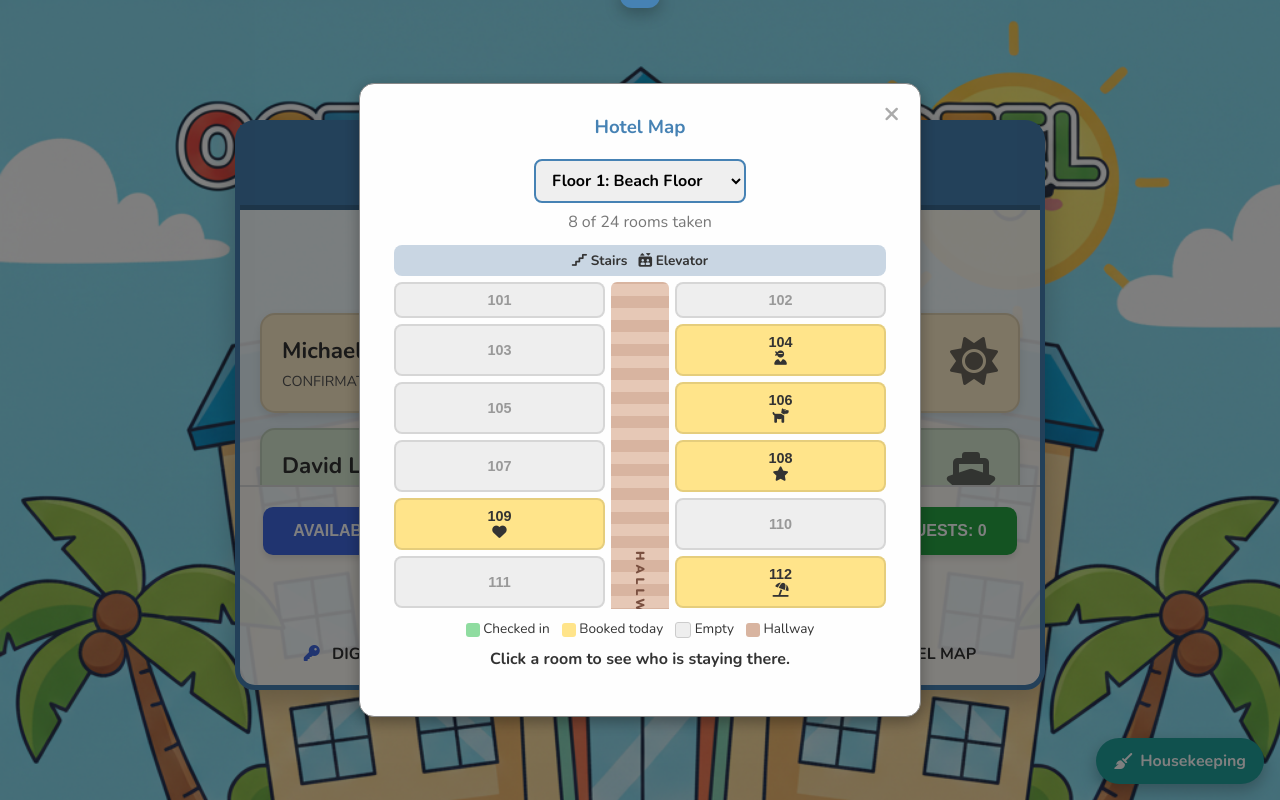
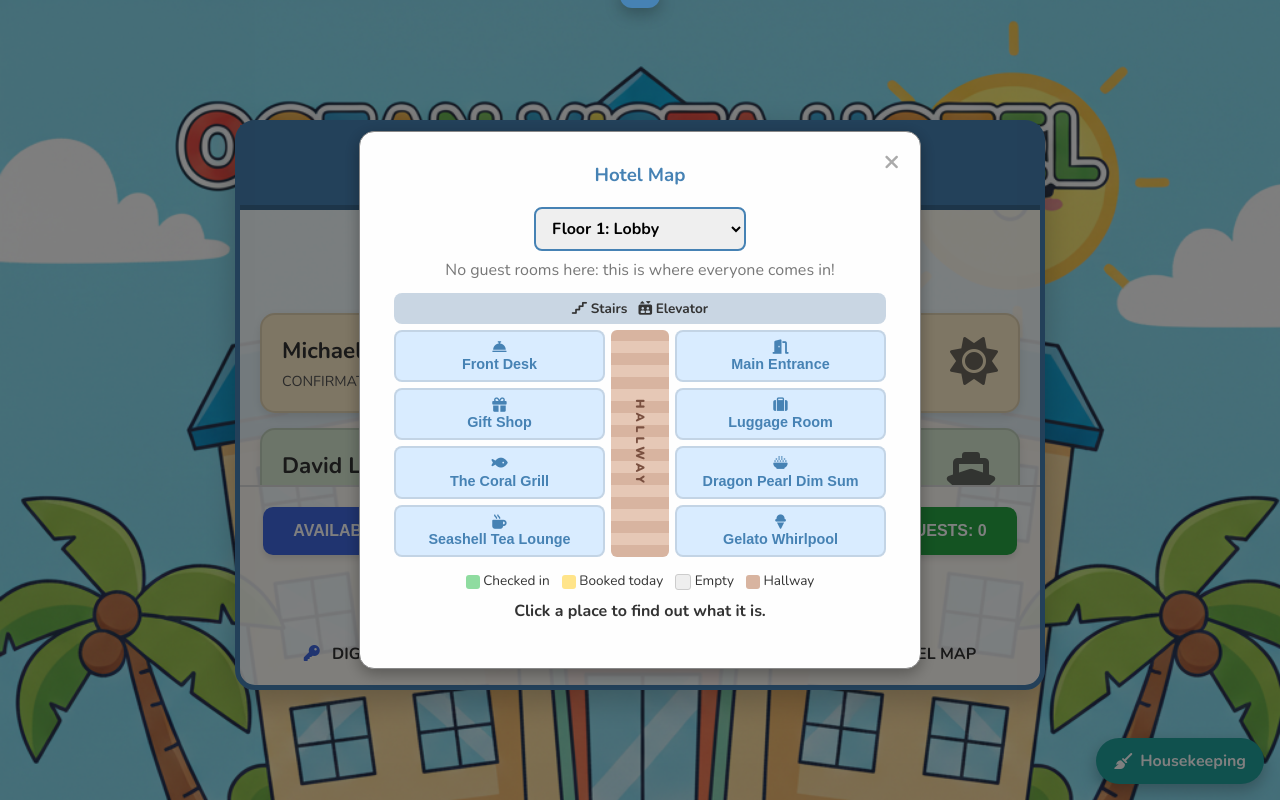
Before and after one commit to msaji/ocean-vista-hotel, a plain HTML site: page index.html in a window 1280 px wide. Both pictures are taken after a click on the link "HOTEL MAP". Drawn offline with nearby package versions, Linux system fonts and the light colour scheme.

Commit message:
Add a Lobby on floor 1 and show restaurant bookings for checked-in guests
Floor 1 is now the Lobby, with no guest rooms and clickable places on
the map (front desk, entrance, gift shop, luggage room and four
restaurants). Every guest floor moves up one, so every room number goes
up by 100 (e.g. 204, 321, 902); new bookings use the new floors and
Housekeeping messages mention the new room numbers.

The Checked-In Guests list now shows each guest's restaurant bookings
with day and time, earliest first. SUMMARY_MAP.md describes the Lobby.

Co-Authored-By: Claude Opus 5.5 <noreply@anthropic.com>
Claude-Session: https://claude.ai/code/session_01NQtmV9ASHpDNFznNcfcGPp

```diff
--- a/script.js
+++ b/script.js
@@ -1,41 +1,52 @@
 document.addEventListener('DOMContentLoaded', () => {
     // --- DATA ---
     const reservations = [
-        { id: 1, guestName: 'Michael Saji', confirmationCode: '#A735B', roomNumber: 501, roomType: 'Suite King', nights: 1, guestCount: 4, phone: '555-0101', email: 'michael.saji@example.com', rowColor: 'var(--color-row1)', icon: 'fa-sun' },
-        { id: 2, guestName: 'David Lee & Sarah Brown', confirmationCode: '#A70B', roomNumber: 304, roomType: 'Deluxe Queen', nights: 1, guestCount: 9, phone: '555-0102', email: 'david.lee.sarah.brown@example.com', rowColor: 'var(--color-row2)', icon: 'fa-ship' },
-        { id: 3, guestName: 'David Lee', confirmationCode: '#700B', roomNumber: 502, roomType: 'Premier Suite', nights: 3, guestCount: 5, phone: '555-0103', email: 'david.lee@example.com', rowColor: 'var(--color-row3)', icon: 'fa-cloud' },
-        { id: 4, guestName: 'James Wilson', confirmationCode: '#EXETUBLE', roomNumber: 112, roomType: 'Standard King', nights: 4, guestCount: 1, phone: '555-0104', email: 'james.wilson@example.com', rowColor: 'var(--color-row4)', icon: 'fa-umbrella-beach' },
-        { id: 5, guestName: 'Jenjamin Green', confirmationCode: '#A728IE', roomNumber: 405, roomType: 'Junior Suite', nights: 3, guestCount: 3, phone: '555-0105', email: 'jenjamin.green@example.com', rowColor: 'var(--color-row5)', icon: 'fa-gem' },
-        { id: 6, guestName: 'Emily Clark', confirmationCode: '#C123D', roomNumber: 108, roomType: 'Standard Queen', nights: 2, guestCount: 1, phone: '555-0106', email: 'emily.clark@example.com', rowColor: 'var(--color-row1)', icon: 'fa-star' },
-        { id: 7, guestName: 'Michael Scott', confirmationCode: '#D456E', roomNumber: 801, roomType: 'Presidential Suite', nights: 1, guestCount: 2, phone: '555-0107', email: 'michael.scott@example.com', rowColor: 'var(--color-row2)', icon: 'fa-crown' },
-        { id: 8, guestName: 'Jessica Day', confirmationCode: '#F789G', roomNumber: 610, roomType: 'Loft', nights: 5, guestCount: 1, phone: '555-0108', email: 'jessica.day@example.com', rowColor: 'var(--color-row3)', icon: 'fa-couch' },
-        { id: 9, guestName: 'Walter White', confirmationCode: '#H012I', roomNumber: 115, roomType: 'Standard King', nights: 3, guestCount: 2, phone: '555-0109', email: 'walter.white@example.com', rowColor: 'var(--color-row4)', icon: 'fa-flask' },
-        { id: 10, guestName: 'Liz Lemon', confirmationCode: '#J345K', roomNumber: 307, roomType: 'Deluxe King', nights: 2, guestCount: 1, phone: '555-0110', email: 'liz.lemon@example.com', rowColor: 'var(--color-row5)', icon: 'fa-pencil-alt' },
-        { id: 11, guestName: 'Ron Swanson', confirmationCode: '#L678M', roomNumber: 701, roomType: 'Cabin', nights: 7, guestCount: 1, phone: '555-0111', email: 'ron.swanson@example.com', rowColor: 'var(--color-row1)', icon: 'fa-tree' },
-        { id: 12, guestName: 'Arya Stark', confirmationCode: '#N901O', roomNumber: 104, roomType: 'Single', nights: 1, guestCount: 1, phone: '555-0112', email: 'arya.stark@example.com', rowColor: 'var(--color-row2)', icon: 'fa-user-ninja' },
-        { id: 13, guestName: 'Sherlock Holmes', confirmationCode: '#P234Q', roomNumber: 221, roomType: 'Study', nights: 4, guestCount: 2, phone: '555-0113', email: 'sherlock.holmes@example.com', rowColor: 'var(--color-row3)', icon: 'fa-search' },
-        { id: 14, guestName: 'Dana Scully', confirmationCode: '#R567S', roomNumber: 118, roomType: 'Standard Queen', nights: 2, guestCount: 1, phone: '555-0114', email: 'dana.scully@example.com', rowColor: 'var(--color-row4)', icon: 'fa-satellite' },
-        { id: 15, guestName: 'Fox Mulder', confirmationCode: '#T890U', roomNumber: 119, roomType: 'Standard Queen', nights: 2, guestCount: 1, phone: '555-0115', email: 'fox.mulder@example.com', rowColor: 'var(--color-row5)', icon: 'fa-pastafarianism' },
-        { id: 16, guestName: 'Gung Gung and Poh Poh', confirmationCode: '#GGPP1', roomNumber: 802, roomType: 'Deluxe King', nights: 50, guestCount: 2, phone: '555-0116', email: 'gung.gung.and.poh.poh@example.com', rowColor: 'var(--color-row1)', icon: 'fa-users' },
-		{ id: 17, guestName: 'Evelyn Holman', confirmationCode: '#148EH', roomNumber: 408, roomType: 'Junior Suite', nights: 21, guestCount: 1, phone: '555-0117', email: 'evelyn.holman@example.com', rowColor: 'var(--color-row5)', icon: 'fa-book' },
-        { id: 18, guestName: 'Kai-Mah', confirmationCode: '#KM18A', roomNumber: 312, roomType: 'Deluxe Queen', nights: 3, guestCount: 1, phone: '555-0118', email: 'kai.mah@example.com', rowColor: 'var(--color-row3)', icon: 'fa-star' },
-        { id: 19, guestName: 'Alexander and Eliza Hamilton', confirmationCode: '#AEH10', roomNumber: 410, roomType: 'Junior Suite', nights: 3, guestCount: 2, phone: '555-0119', email: 'alexander.eliza.hamilton@example.com', rowColor: 'var(--color-row4)', icon: 'fa-feather' },
-        { id: 20, guestName: 'Charlie Brown and Snoopy', confirmationCode: '#CBSNP', roomNumber: 106, roomType: 'Standard Queen', nights: 4, guestCount: 2, phone: '555-0120', email: 'charlie.brown.snoopy@example.com', rowColor: 'var(--color-row5)', icon: 'fa-dog' },
-        { id: 21, guestName: 'Lucy Saji', confirmationCode: '#LUCY5', roomNumber: 109, roomType: 'Single', nights: 2, guestCount: 1, phone: '555-0121', email: 'lucy.saji@example.com', rowColor: 'var(--color-row1)', icon: 'fa-heart' }
+        { id: 1, guestName: 'Michael Saji', confirmationCode: '#A735B', roomNumber: 601, roomType: 'Suite King', nights: 1, guestCount: 4, phone: '555-0101', email: 'michael.saji@example.com', rowColor: 'var(--color-row1)', icon: 'fa-sun' },
+        { id: 2, guestName: 'David Lee & Sarah Brown', confirmationCode: '#A70B', roomNumber: 404, roomType: 'Deluxe Queen', nights: 1, guestCount: 9, phone: '555-0102', email: 'david.lee.sarah.brown@example.com', rowColor: 'var(--color-row2)', icon: 'fa-ship' },
+        { id: 3, guestName: 'David Lee', confirmationCode: '#700B', roomNumber: 602, roomType: 'Premier Suite', nights: 3, guestCount: 5, phone: '555-0103', email: 'david.lee@example.com', rowColor: 'var(--color-row3)', icon: 'fa-cloud' },
+        { id: 4, guestName: 'James Wilson', confirmationCode: '#EXETUBLE', roomNumber: 212, roomType: 'Standard King', nights: 4, guestCount: 1, phone: '555-0104', email: 'james.wilson@example.com', rowColor: 'var(--color-row4)', icon: 'fa-umbrella-beach' },
+        { id: 5, guestName: 'Jenjamin Green', confirmationCode: '#A728IE', roomNumber: 505, roomType: 'Junior Suite', nights: 3, guestCount: 3, phone: '555-0105', email: 'jenjamin.green@example.com', rowColor: 'var(--color-row5)', icon: 'fa-gem' },
+        { id: 6, guestName: 'Emily Clark', confirmationCode: '#C123D', roomNumber: 208, roomType: 'Standard Queen', nights: 2, guestCount: 1, phone: '555-0106', email: 'emily.clark@example.com', rowColor: 'var(--color-row1)', icon: 'fa-star' },
+        { id: 7, guestName: 'Michael Scott', confirmationCode: '#D456E', roomNumber: 901, roomType: 'Presidential Suite', nights: 1, guestCount: 2, phone: '555-0107', email: 'michael.scott@example.com', rowColor: 'var(--color-row2)', icon: 'fa-crown' },
+        { id: 8, guestName: 'Jessica Day', confirmationCode: '#F789G', roomNumber: 710, roomType: 'Loft', nights: 5, guestCount: 1, phone: '555-0108', email: 'jessica.day@example.com', rowColor: 'var(--color-row3)', icon: 'fa-couch' },
+        { id: 9, guestName: 'Walter White', confirmationCode: '#H012I', roomNumber: 215, roomType: 'Standard King', nights: 3, guestCount: 2, phone: '555-0109', email: 'walter.white@example.com', rowColor: 'var(--color-row4)', icon: 'fa-flask' },
+        { id: 10, guestName: 'Liz Lemon', confirmationCode: '#J345K', roomNumber: 407, roomType: 'Deluxe King', nights: 2, guestCount: 1, phone: '555-0110', email: 'liz.lemon@example.com', rowColor: 'var(--color-row5)', icon: 'fa-pencil-alt' },
+        { id: 11, guestName: 'Ron Swanson', confirmationCode: '#L678M', roomNumber: 801, roomType: 'Cabin', nights: 7, guestCount: 1, phone: '555-0111', email: 'ron.swanson@example.com', rowColor: 'var(--color-row1)', icon: 'fa-tree' },
+        { id: 12, guestName: 'Arya Stark', confirmationCode: '#N901O', roomNumber: 204, roomType: 'Single', nights: 1, guestCount: 1, phone: '555-0112', email: 'arya.stark@example.com', rowColor: 'var(--color-row2)', icon: 'fa-user-ninja' },
+        { id: 13, guestName: 'Sherlock Holmes', confirmationCode: '#P234Q', roomNumber: 321, roomType: 'Study', nights: 4, guestCount: 2, phone: '555-0113', email: 'sherlock.holmes@example.com', rowColor: 'var(--color-row3)', icon: 'fa-search' },
+        { id: 14, guestName: 'Dana Scully', confirmationCode: '#R567S', roomNumber: 218, roomType: 'Standard Queen', nights: 2, guestCount: 1, phone: '555-0114', email: 'dana.scully@example.com', rowColor: 'var(--color-row4)', icon: 'fa-satellite' },
+        { id: 15, guestName: 'Fox Mulder', confirmationCode: '#T890U', roomNumber: 219, roomType: 'Standard Queen', nights: 2, guestCount: 1, phone: '555-0115', email: 'fox.mulder@example.com', rowColor: 'var(--color-row5)', icon: 'fa-pastafarianism' },
+        { id: 16, guestName: 'Gung Gung and Poh Poh', confirmationCode: '#GGPP1', roomNumber: 902, roomType: 'Deluxe King', nights: 50, guestCount: 2, phone: '555-0116', email: 'gung.gung.and.poh.poh@example.com', rowColor: 'var(--color-row1)', icon: 'fa-users' },
+		{ id: 17, guestName: 'Evelyn Holman', confirmationCode: '#148EH', roomNumber: 508, roomType: 'Junior Suite', nights: 21, guestCount: 1, phone: '555-0117', email: 'evelyn.holman@example.com', rowColor: 'var(--color-row5)', icon: 'fa-book' },
+        { id: 18, guestName: 'Kai-Mah', confirmationCode: '#KM18A', roomNumber: 412, roomType: 'Deluxe Queen', nights: 3, guestCount: 1, phone: '555-0118', email: 'kai.mah@example.com', rowColor: 'var(--color-row3)', icon: 'fa-star' },
+        { id: 19, guestName: 'Alexander and Eliza Hamilton', confirmationCode: '#AEH10', roomNumber: 510, roomType: 'Junior Suite', nights: 3, guestCount: 2, phone: '555-0119', email: 'alexander.eliza.hamilton@example.com', rowColor: 'var(--color-row4)', icon: 'fa-feather' },
+        { id: 20, guestName: 'Charlie Brown and Snoopy', confirmationCode: '#CBSNP', roomNumber: 206, roomType: 'Standard Queen', nights: 4, guestCount: 2, phone: '555-0120', email: 'charlie.brown.snoopy@example.com', rowColor: 'var(--color-row5)', icon: 'fa-dog' },
+        { id: 21, guestName: 'Lucy Saji', confirmationCode: '#LUCY5', roomNumber: 209, roomType: 'Single', nights: 2, guestCount: 1, phone: '555-0121', email: 'lucy.saji@example.com', rowColor: 'var(--color-row1)', icon: 'fa-heart' }
 	];
 
     // --- THE HOTEL BUILDING ---
     // Each floor has a number, a fun name and how many rooms it has.
-    // A room's floor is the first digit of its room number: room 221 is on floor 2.
+    // A room's floor is the first digit of its room number: room 321 is on floor 3.
+    // Floor 1 is the lobby: it has no guest rooms, just places to visit.
     const hotelFloors = [
-        { floor: 1, name: 'Beach Floor', roomCount: 24 },
-        { floor: 2, name: 'Library Floor', roomCount: 24 },
-        { floor: 3, name: 'Coral Floor', roomCount: 20 },
-        { floor: 4, name: 'Starfish Floor', roomCount: 16 },
-        { floor: 5, name: 'Seagull Floor', roomCount: 12 },
-        { floor: 6, name: 'Cloud Floor', roomCount: 12 },
-        { floor: 7, name: 'Treetop Floor', roomCount: 8 },
-        { floor: 8, name: 'Penthouse', roomCount: 4 }
+        { floor: 1, name: 'Lobby', roomCount: 0, places: [
+            { name: 'Front Desk', icon: 'fa-bell-concierge', about: 'Where guests check in. That is you!' },
+            { name: 'Main Entrance', icon: 'fa-door-open', about: 'Big glass doors facing the beach.' },
+            { name: 'Gift Shop', icon: 'fa-gift', about: 'Sunglasses, postcards and rubber ducks.' },
+            { name: 'Luggage Room', icon: 'fa-suitcase', about: 'Bags wait here until rooms are ready.' },
+            { name: 'The Coral Grill', icon: 'fa-fish', about: 'Restaurant: seafood by the sea.' },
+            { name: 'Dragon Pearl Dim Sum', icon: 'fa-bowl-rice', about: 'Restaurant: dumplings and buns on spinning tables.' },
+            { name: 'Seashell Tea Lounge', icon: 'fa-mug-hot', about: 'Restaurant: tea and little cakes, pinkies up.' },
+            { name: 'Gelato Whirlpool', icon: 'fa-ice-cream', about: 'Restaurant: ice cream swirled round and round.' }
+        ] },
+        { floor: 2, name: 'Beach Floor', roomCount: 24 },
+        { floor: 3, name: 'Library Floor', roomCount: 24 },
+        { floor: 4, name: 'Coral Floor', roomCount: 20 },
+        { floor: 5, name: 'Starfish Floor', roomCount: 16 },
+        { floor: 6, name: 'Seagull Floor', roomCount: 12 },
+        { floor: 7, name: 'Cloud Floor', roomCount: 12 },
+        { floor: 8, name: 'Treetop Floor', roomCount: 8 },
+        { floor: 9, name: 'Penthouse', roomCount: 4 }
     ];
 
     function floorOf(roomNumber) {
@@ -282,10 +293,10 @@ document.addEventListener('DOMContentLoaded', () => {
 
     // The new booking gets a surprise room. The first digit of the room is its floor.
     const newRoomChoices = [
-        { roomType: 'Standard King', floor: 1 },
-        { roomType: 'Standard Queen', floor: 1 },
-        { roomType: 'Deluxe King', floor: 3 },
-        { roomType: 'Junior Suite', floor: 4 }
+        { roomType: 'Standard King', floor: 2 },
+        { roomType: 'Standard Queen', floor: 2 },
+        { roomType: 'Deluxe King', floor: 4 },
+        { roomType: 'Junior Suite', floor: 5 }
     ];
     const newIcons = ['fa-umbrella-beach', 'fa-fish', 'fa-anchor', 'fa-sun', 'fa-star', 'fa-heart'];
 
@@ -588,6 +599,15 @@ document.addEventListener('DOMContentLoaded', () => {
             guests.forEach(g => {
                 const item = document.createElement('li');
                 item.innerHTML = `<i class="fas ${g.icon}"></i> <strong>${g.guestName}</strong> &middot; Room ${g.roomNumber}, ${g.roomType}, ${plural(g.nights, 'NIGHT')}`;
+
+                // Their restaurant bookings, earliest first
+                restaurantBookings
+                    .filter(b => b.guest === g)
+                    .sort((a, b) => a.day.localeCompare(b.day) || a.mealTime - b.mealTime)
+                    .forEach(b => {
+                        const dayLabel = new Date(b.day + 'T12:00').toLocaleDateString('en-US', { weekday: 'short', month: 'short', day: 'numeric' });
+                        item.innerHTML += `<span class="checked-in-meal"><i class="fas fa-utensils"></i> ${mealTimes[b.mealTime].meal} at ${b.restaurant.name}, ${dayLabel}, ${mealTimes[b.mealTime].time}</span>`;
+                    });
                 checkedInList.appendChild(item);
             });
         }
@@ -813,7 +833,9 @@ document.addEventListener('DOMContentLoaded', () => {
 
         // Like a real hotel: odd rooms on the left, even rooms on the right,
         // with a hallway down the middle and the elevator and stairs at the end.
-        const rows = Math.ceil(floor.roomCount / 2);
+        // The lobby has places instead of rooms, laid out the same way.
+        const places = floor.places || [];
+        const rows = Math.ceil((floor.roomCount + places.length) / 2);
 
         const lobby = document.createElement('div');
         lobby.className = 'map-elevator';
@@ -844,8 +866,23 @@ document.addEventListener('DOMContentLoaded', () => {
             });
             floorGrid.appendChild(cell);
         }
-        floorSummary.textContent = `${taken} of ${floor.roomCount} rooms taken`;
-        roomInfo.textContent = 'Click a room to see who is staying there.';
+        places.forEach((place, i) => {
+            const cell = document.createElement('button');
+            cell.className = 'room-cell place';
+            cell.style.gridColumn = i % 2 === 0 ? '1' : '3';
+            cell.style.gridRow = String(Math.floor(i / 2) + 2);
+            cell.innerHTML = `<i class="fas ${place.icon}"></i><span>${place.name}</span>`;
+            cell.addEventListener('click', () => { roomInfo.textContent = `${place.name}: ${place.about}`; });
+            floorGrid.appendChild(cell);
+        });
+
+        if (floor.roomCount === 0) {
+            floorSummary.textContent = 'No guest rooms here: this is where everyone comes in!';
+            roomInfo.textContent = 'Click a place to find out what it is.';
+        } else {
+            floorSummary.textContent = `${taken} of ${floor.roomCount} rooms taken`;
+            roomInfo.textContent = 'Click a room to see who is staying there.';
+        }
     }
 
     floorSelect.addEventListener('change', drawFloor);
@@ -1226,13 +1263,14 @@ document.addEventListener('DOMContentLoaded', () => {
 
     // In Game Mode, Housekeeping sends funny updates now and then
     const housekeepingNews = [
-        'Room 304 is clean and sparkly!',
-        'We ran out of tiny soaps on floor 3. Sending more!',
-        'Found a rubber duck in Room 108. Does anyone want it back?',
+        'Room 404 is clean and sparkly!',
+        'We ran out of tiny soaps on floor 4. Sending more!',
+        'Found a rubber duck in Room 208. Does anyone want it back?',
         'Snoopy is sleeping on the roof again.',
         'The elevator smells like popcorn. Investigating!',
         'Fresh sheets on the Seagull Floor are done.',
         'Someone built a pillow fort on the Treetop Floor. It is very good.',
+        'Somebody left a sandcastle in the Lobby. It has a moat!',
         'We folded the towels into swans today!'
     ];
 
--- a/style.css
+++ b/style.css
@@ -553,6 +553,21 @@ footer button {
     display: block;
 }
 .room-cell.empty { background-color: #eeeeee; color: #999; }
+.modal-content .room-cell.place {
+    background-color: #d9ecff;
+    color: var(--hotel-roof);
+    cursor: pointer;
+}
+.room-cell.place i {
+    display: block;
+    margin-bottom: 2px;
+}
+.checked-in-meal {
+    display: block;
+    margin: 4px 0 0 24px;
+    font-size: 0.9em;
+    color: var(--accent-red);
+}
 .room-cell.booked { background-color: #ffe48a; }
 .room-cell.checked-in { background-color: #8fdca0; }
 .map-legend {
```
Also changed, not shown: 1 other file.
